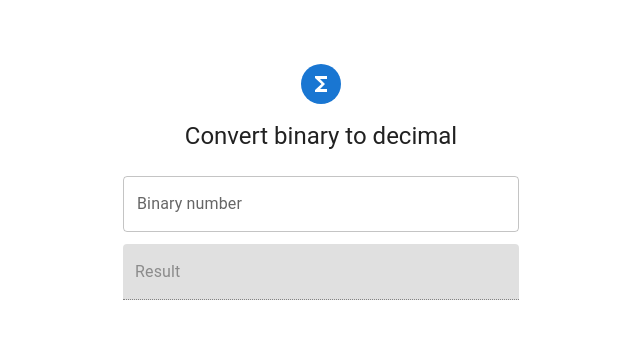
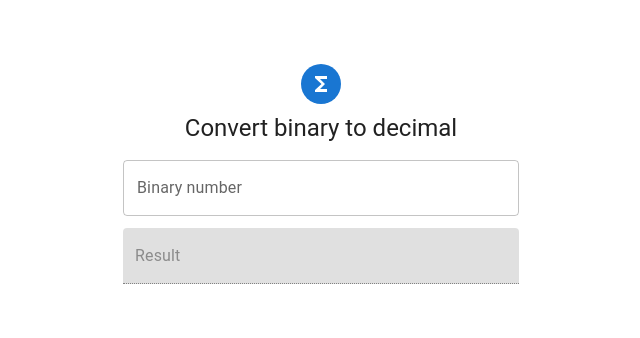
Before and after one commit to lwieckowski/bin2dec, a React (Create React App) app: page / in a window 1280 px wide. Shown: the top 338 px of the page, without its empty margins (319-959 px from the left). Built offline with nearby package versions, Linux system fonts and the light colour scheme; the HTML template or start-up script is replaced by a standard one.

Commit message:
Refactor

```diff
--- a/src/App.js
+++ b/src/App.js
@@ -1,49 +1,18 @@
 import "./App.css";
-import {
-  CssBaseline,
-  TextField,
-  Container,
-  Avatar,
-  Typography,
-} from "@mui/material";
-import FunctionsIcon from "@mui/icons-material/Functions";
-import { Box } from "@mui/system";
+import StyledContainer from "./containers/StyledContainer";
+import ValueConverter from "./components/ValueConverter";
 
 function App() {
+
+  const from = "binary";
+  const to = "decimal";
+
+  const convert = (value) => value == "" ? "" : value * 2;
+
   return (
-    <Container component="div" maxWidth="xs">
-      <CssBaseline />
-      <Box
-        sx={{
-          marginTop: 8,
-          display: "flex",
-          flexDirection: "column",
-          alignItems: "center",
-        }}
-      >
-        <Avatar sx={{ m: 0, bgcolor: "primary.main" }}>
-          <FunctionsIcon />
-        </Avatar>
-        <Typography sx={{ m: 2 }} component="h1" variant="h5">
-          Convert binary to decimal
-        </Typography>
-        <TextField
-          fullWidth
-          margin="dense"
-          id="outlined-basic"
-          label="Binary number"
-          variant="outlined"
-        />
-        <TextField
-          fullWidth
-          disabled
-          margin="dense"
-          id="filled-disabled"
-          label="Result"
-          variant="filled"
-        />
-      </Box>
-    </Container>
+      <StyledContainer>
+        <ValueConverter from={from} to={to} convert={convert}/>
+      </StyledContainer>
   );
 }
 
--- /dev/null
+++ b/src/components/ValueConverter.js
@@ -0,0 +1,59 @@
+import { TextField, Avatar, Typography } from "@mui/material";
+import FunctionsIcon from "@mui/icons-material/Functions";
+import { Box } from "@mui/system";
+import { useState } from "react";
+
+const STYLE = {
+  box: {
+    marginTop: 8,
+    display: "flex",
+    flexDirection: "column",
+    alignItems: "center",
+  },
+  avatar: {
+    m: 0,
+    bgcolor: "primary.main",
+  },
+  title: {
+    m: 1
+  }
+};
+
+function Converter( {from, to, convert }) {
+  const [value, setValue] = useState("");
+
+  const handleChange = (e) => {
+    setValue(e.target.value);
+  }
+
+  return (
+    <Box sx={STYLE.box}>
+      <Avatar sx={STYLE.avatar}>
+        <FunctionsIcon />
+      </Avatar>
+      <Typography sx={STYLE.title} component="h1" variant="h5">
+        Convert {from} to {to}
+      </Typography>
+      <TextField
+        fullWidth
+        margin="dense"
+        id="outlined-basic"
+        label="Binary number"
+        variant="outlined"
+        value={value}
+        onChange={handleChange}
+      />
+      <TextField
+        fullWidth
+        disabled
+        margin="dense"
+        id="filled-disabled"
+        label="Result"
+        variant="filled"
+        value={convert(value)}
+      />
+    </Box>
+  );
+}
+
+export default Converter;
--- /dev/null
+++ b/src/containers/StyledContainer.js
@@ -0,0 +1,13 @@
+import { Container, CssBaseline } from "@mui/material";
+
+
+function StyledContainer({ children }) {
+    return (
+        <Container component="div" maxWidth="xs">
+            <CssBaseline />
+            {children}
+        </Container>
+    )
+}
+
+export default StyledContainer;
```
